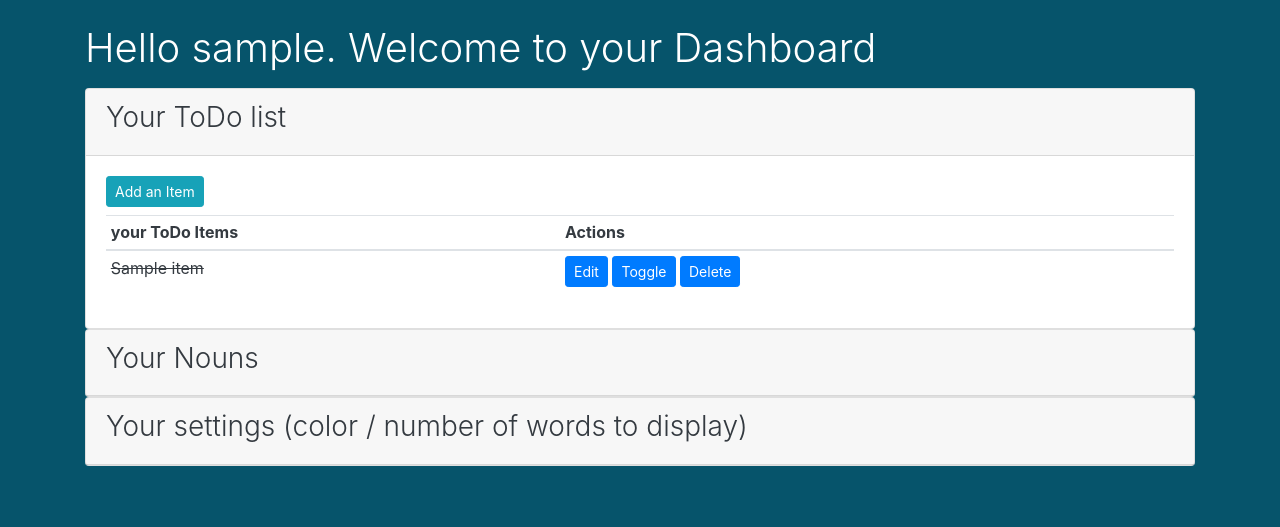
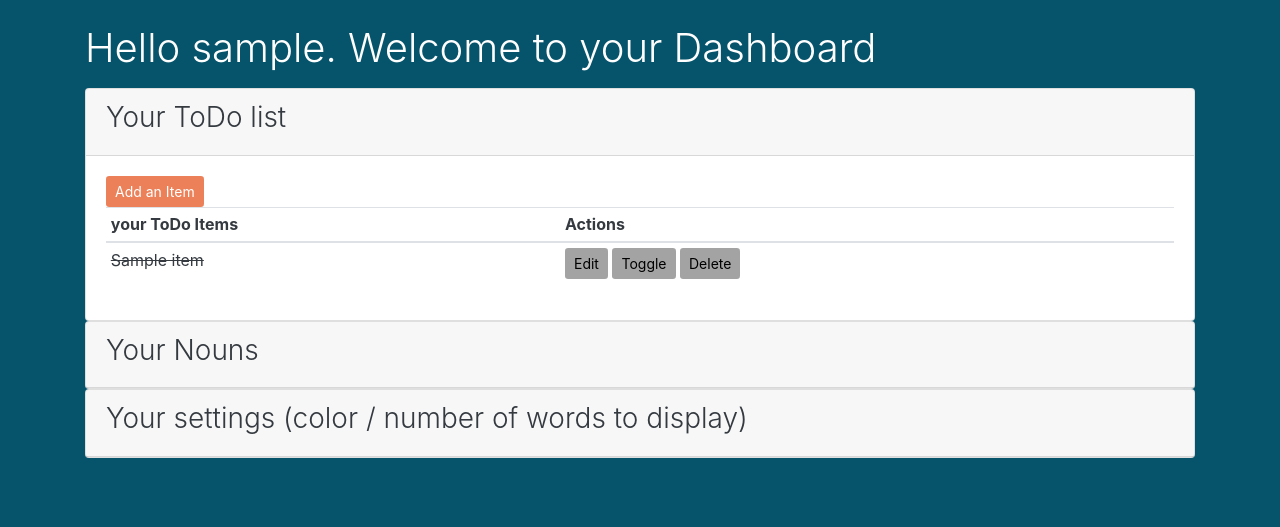
Before and after one commit to LaurePiechaczyk/project4-code-institute-django, a Django app: page /dashboard/ in a window 1280 px wide, after a click on "Your ToDo list". Shown: the part 56-583 px from the top of the page. Run offline with Django 3.2, Linux system fonts and the light colour scheme; a user stored in the database is signed in; tables that the repository leaves empty hold one stand-in row (values such as "Sample post"); some libraries are stand-ins or nearby versions.

Commit message:
small screem Color animation and removing pading from color picker

```diff
--- a/static/css/style.css
+++ b/static/css/style.css
@@ -1,7 +1,5 @@
 body {
   color: white;
-
-
 }
 
 .before-footer {
@@ -21,7 +19,6 @@ button {
 
 footer {
   min-height: 130px;
-
 }
 
 .btn {
@@ -34,6 +31,20 @@ footer {
 
 a {
   text-decoration: none;
+}
+
+/* from https://stackoverflow.com/questions/11167281/webkit-css-to-control-the-box-around-the-color-in-an-inputtype-color */
+input[type="color"] {
+	-webkit-appearance: none;
+	border: none;
+	width: 40px;
+	height: 20px;
+}
+input[type="color"]::-webkit-color-swatch-wrapper {
+	padding: 0px;
+}
+input[type="color"]::-webkit-color-swatch {
+	border: none;
 }
 
 .orange-btn {
@@ -54,6 +65,10 @@ a {
   color: white;
 }
 
+.grey-btn {
+  background-color: rgb(163, 163, 163);
+  color: black;
+}
 
 .tissu-bg {
   background: linear-gradient(rgba(0, 0, 0, 0.7),rgba(0, 0, 0, 0.7)),
@@ -71,8 +86,6 @@ a {
   color: white;
   padding-top : 150px;
   padding-bottom : 100px;
-
-
 }
 
 .main-title {
@@ -80,6 +93,7 @@ a {
   width: 50%;
   grid-template-columns: 1fr 1fr;
 }
+
 .main-title-animation {
   width: 350px;
 }
@@ -139,3 +153,11 @@ a {
 .dashboard-title {
   padding-top : 80px;
 }
+
+
+/* small screens */
+@media (max-width: 768px) {
+  .main-title {
+    display: block;
+  }
+}
--- a/templates/dashboard/dashboard.html
+++ b/templates/dashboard/dashboard.html
@@ -15,7 +15,7 @@
             <div id="collapseOne" class="collapse {{show_todo}}" data-parent="#accordion">
                 <div class="card-body">
                   <a href="{% url 'add_todo_item' %}">
-                    <button class="btn btn-info btn-sm mb-2" >Add an Item</button>
+                    <button class="orange-btn btn pb-1 btn-sm" >Add an Item</button>
                   </a>
                   <table class="table table-sm">
                     <thead>
@@ -33,14 +33,14 @@
                         <td>{{item.name}}</td>
                         {% endif %}
                         <td>
-                          <a href="{% url 'edit_todo_item' item.id %}">
-                            <button class="btn btn-primary btn-sm">Edit</button>
+                          <a class="btn grey-btn btn-sm" href="{% url 'edit_todo_item' item.id %}">
+                            Edit
                           </a>
-                          <a href="{% url 'toggle_todo_item' item.id %}">
-                            <button class="btn btn-primary btn-sm">Toggle</button>
+                          <a class="btn grey-btn btn-sm" href="{% url 'toggle_todo_item' item.id %}">
+                             Toggle
                           </a>
-                          <a href="{% url 'delete_todo_item' item.id %}">
-                            <button class="btn btn-primary btn-sm">Delete</button>
+                          <a class="btn grey-btn btn-sm" href="{% url 'delete_todo_item' item.id %}">
+                             Delete
                           </a>
                         </td>
                     </tr>
@@ -63,7 +63,7 @@
                 <div class="card-body">
                   <p>
                     <a href="{% url 'add_noun' %}">
-                      <button class="btn btn-info btn-sm mt-2" >Add an Noun</button>
+                      <button class="orange-btn btn pb-1 btn-sm mt-2" >Add an Noun</button>
                     </a>
                   </p>
                   <table class="table table-sm">
@@ -85,10 +85,10 @@
                         <td>{{ owned_noun.german_plural }}</td>
                         <td>
                           <a href="{% url 'edit_noun' owned_noun.id %}">
-                            <button class="btn btn-primary btn-sm">Edit</button>
+                            <button class="btn grey-btn btn-sm">Edit</button>
                           </a>
                           <a href="{% url 'delete_noun' owned_noun.id %}">
-                            <button class="btn btn-primary btn-sm">Delete</button>
+                            <button class="btn grey-btn btn-sm">Delete</button>
                           </a>
                         </td>
                       </tr>
--- a/templates/home/index.html
+++ b/templates/home/index.html
@@ -7,9 +7,9 @@
 
   <div class="container">
 
-    <h1 class="display-4 main-title ">
+    <h1 class="display-4 main-title">
       <div class="main-title-animation">GERMAN with</div>
-      <div class=" text-color">COLORS</div>
+      <div class="d-block d-md-inline text-color">COLORS</div>
     </h1>
 
     <h2 class="font-weight-light">DieDerDas game</h2>
```
